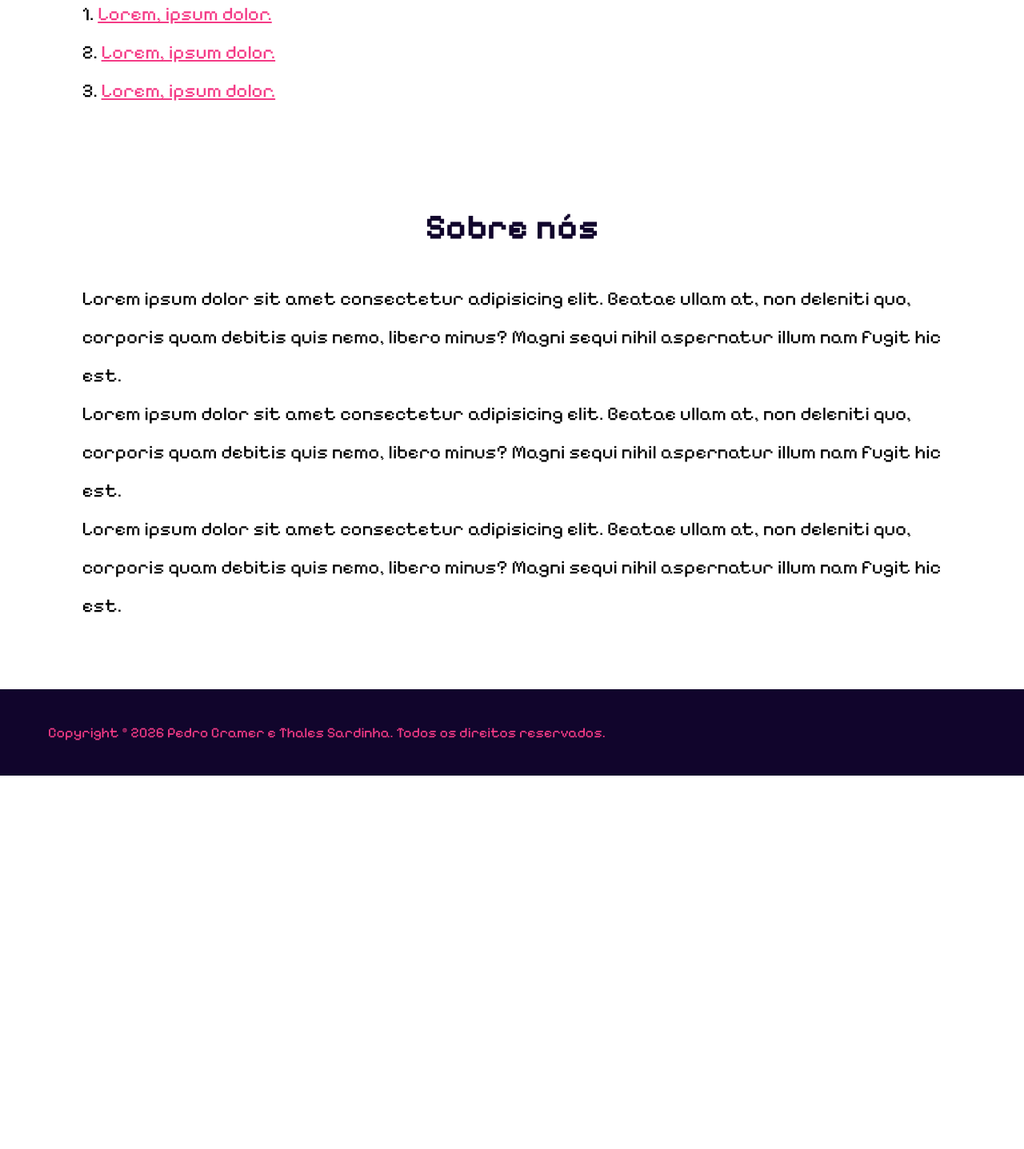
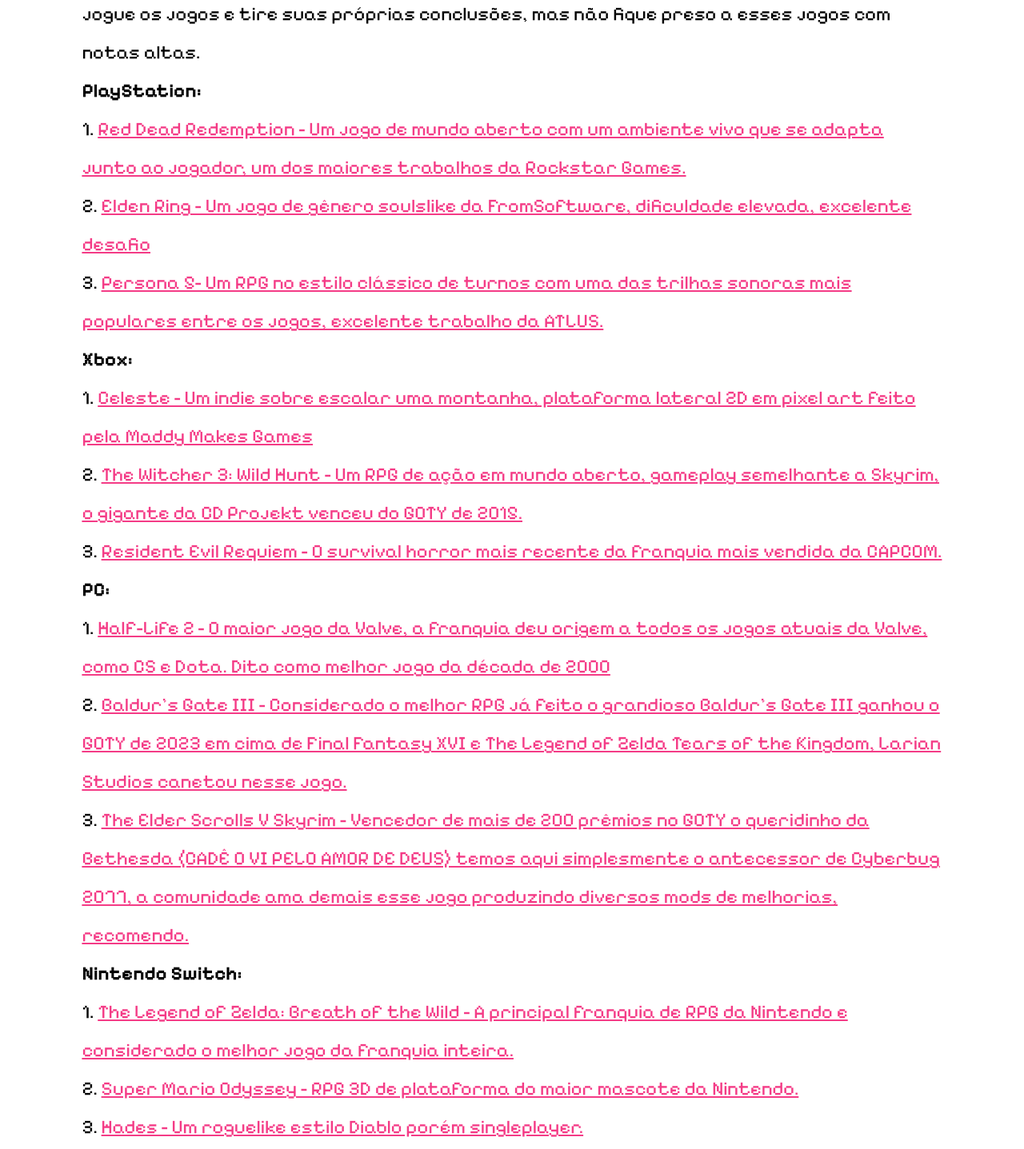
Before and after one commit to opedrocramer/tp1-lpw, a plain HTML site: page index.html in a window 1280 px wide. Shown: the part 1792-3229 px from the top of the page at 80% size. Before the commit the page ends 2762 px from the top, so only its background shows below. Drawn offline with Linux system fonts and the light colour scheme.

Commit message:
adicionado os conteudos da home

```diff
--- a/index.html
+++ b/index.html
@@ -89,34 +89,85 @@
             </section>
 
             <section id="recommendations">
-                <h2>Recomendações</h2>
+                <h2>Recomendações (Segundo o Metacritic)</h2>
                 <p>
-                    Lorem ipsum dolor, sit amet consectetur adipisicing elit. Obcaecati, delectus dolor? Assumenda
-                    delectus
-                    soluta exercitationem quam quae dolorem autem pariatur culpa. Sunt culpa debitis suscipit
-                    architecto,
-                    rerum eius pariatur praesentium!
+                    Aqui ficam algumas recomendações de jogos com base no seu metascore organizados por plataforma.
+                    Muita gente acredita fielmente nas notas do Metacritic, porém, essas notas dependem muito dos
+                    jogadores e da opinião deles, logo, as notas são subjetivas, então jogue os jogos e tire suas
+                    próprias conclusões, mas não fique preso a esses jogos com notas altas.
+                </p>
+                <p>
+                    <strong>PlayStation:</strong>
                 </p>
                 <ol>
-                    <li><a href="">Lorem, ipsum dolor.</a></li>
-                    <li><a href="">Lorem, ipsum dolor.</a></li>
-                    <li><a href="">Lorem, ipsum dolor.</a></li>
+                    <li><a href="https://www.rockstargames.com/br/reddeadredemption2">Red Dead Redemption - Um jogo de
+                            mundo aberto com um ambiente vivo que se adapta junto ao jogador, um dos maiores trabalhos
+                            da Rockstar Games.</a></li>
+                    <li><a href="https://en.bandainamcoent.eu/elden-ring/elden-ring">Elden Ring - Um jogo de gênero
+                            soulslike da FromSoftware, dificuldade elevada, excelente desafio</a></li>
+                    <li><a href="https://persona.atlus.com/p5r/?lang=en">Persona 5- Um RPG no estilo clássico de turnos
+                            com uma das trilhas sonoras mais populares entre os jogos, excelente trabalho da ATLUS.</a>
+                    </li>
+                </ol>
+                <p>
+                    <strong>Xbox:</strong>
+                </p>
+                <ol>
+                    <li><a href="https://www.celestegame.com/">Celeste - Um indie sobre escalar uma montanha, plataforma
+                            lateral 2D em pixel art feito pela Maddy Makes Games</a></li>
+                    <li><a href="https://www.thewitcher.com/il/pt-br/witcher3">The Witcher 3: Wild Hunt - Um RPG de ação
+                            em mundo aberto, gameplay semelhante a Skyrim, o gigante da CD Projekt venceu do GOTY de
+                            2015.</a></li>
+                    <li><a href="https://www.residentevil.com/requiem/pt-br/">Resident Evil Requiem - O survival horror
+                            mais recente da franquia mais vendida da CAPCOM.</a></li>
+                </ol>
+                <p>
+                    <strong>PC:</strong>
+                </p>
+                <ol>
+                    <li><a href="https://www.half-life.com/pt-br/halflife2">Half-Life 2 - O maior jogo da Valve, a
+                            franquia deu origem a todos os jogos atuais da Valve, como CS e Dota. Dito como melhor jogo
+                            da década de 2000</a></li>
+                    <li><a href="https://baldursgate3.game/">Baldur's Gate III - Considerado o melhor RPG já feito o
+                            grandioso Baldur's Gate III ganhou o GOTY de 2023 em cima de Final Fantasy XVI e The Legend
+                            of Zelda Tears of the Kingdom, Larian Studios canetou nesse jogo.</a></li>
+                    <li><a href="https://elderscrolls.bethesda.net/pt-BR/skyrim10">The Elder Scrolls V Skyrim - Vencedor
+                            de mais de 200 prêmios no GOTY o queridinho da Bethesda (CADÊ O VI PELO AMOR DE DEUS) temos
+                            aqui simplesmente o antecessor de Cyberbug 2077, a comunidade ama demais esse jogo
+                            produzindo diversos mods de melhorias, recomendo.</a></li>
+                </ol>
+                <p>
+                    <strong>Nintendo Switch:</strong>
+                </p>
+                <ol>
+                    <li><a
+                            href="https://www.nintendo.com/pt-br/store/products/the-legend-of-zelda-breath-of-the-wild-switch/">The
+                            Legend of Zelda: Breath of the Wild - A principal franquia de RPG da Nintendo e considerado
+                            o melhor jogo da franquia inteira.</a></li>
+                    <li><a href="https://www.nintendo.com/pt-br/store/products/super-mario-odyssey-switch/">Super Mario
+                            Odyssey - RPG 3D de plataforma do maior mascote da Nintendo.</a></li>
+                    <li><a href="https://www.nintendo.com/pt-br/store/products/hades-switch/">Hades - Um roguelike
+                            estilo Diablo porém singleplayer.</a></li>
                 </ol>
             </section>
 
             <section id="about">
                 <h2>Sobre nós</h2>
                 <p>
-                    Lorem ipsum dolor sit amet consectetur adipisicing elit. Beatae ullam at, non deleniti quo, corporis
-                    quam debitis quis nemo, libero minus? Magni sequi nihil aspernatur illum nam fugit hic est.
+                    Olá, nós somos estudantes do CEFET que cursamos o técnico em informática no primeiro ano do ensino
+                    médio. Como estamos no começo da nossa jornada na área de TI, criar este site é o nosso maior
+                    projeto (e desafio) até agora.
                 </p>
                 <p>
-                    Lorem ipsum dolor sit amet consectetur adipisicing elit. Beatae ullam at, non deleniti quo, corporis
-                    quam debitis quis nemo, libero minus? Magni sequi nihil aspernatur illum nam fugit hic est.
+                    Este site nasceu da união de duas grandes paixões: jogos (passamos mais tempo jogando do que
+                    deveríamos, admitimos) e a vontade de colocar em prática o que estamos aprendendo nas aulas de
+                    desenvolvimento e programação. Enquanto a gente quebra a cabeça aprendendo HTML, CSS e lógica na
+                    escola, usamos este espaço para espalhar nossa paixão por novidades, críticas e tudo o que envolve o
+                    universo gamer.
                 </p>
                 <p>
-                    Lorem ipsum dolor sit amet consectetur adipisicing elit. Beatae ullam at, non deleniti quo, corporis
-                    quam debitis quis nemo, libero minus? Magni sequi nihil aspernatur illum nam fugit hic est.
+                    Valeu por colar com a gente! Sinta-se em casa, pegue o seu controle e vamos evoluir juntos, tanto
+                    nos jogos quanto nos códigos!
                 </p>
             </section>
         </div>
```
